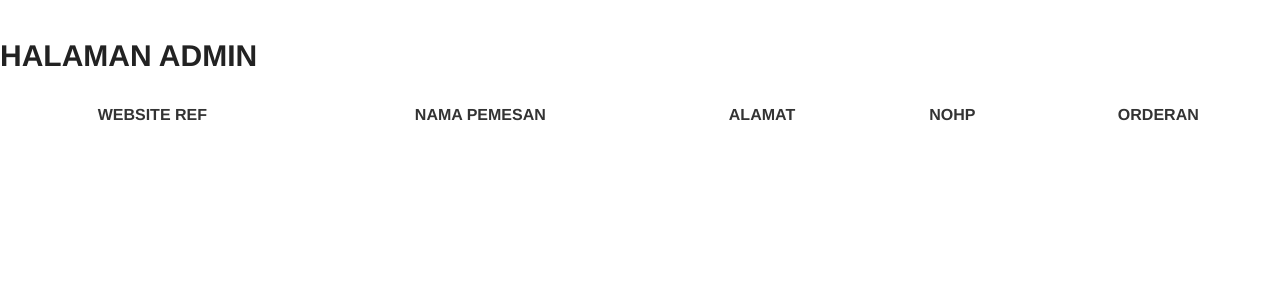
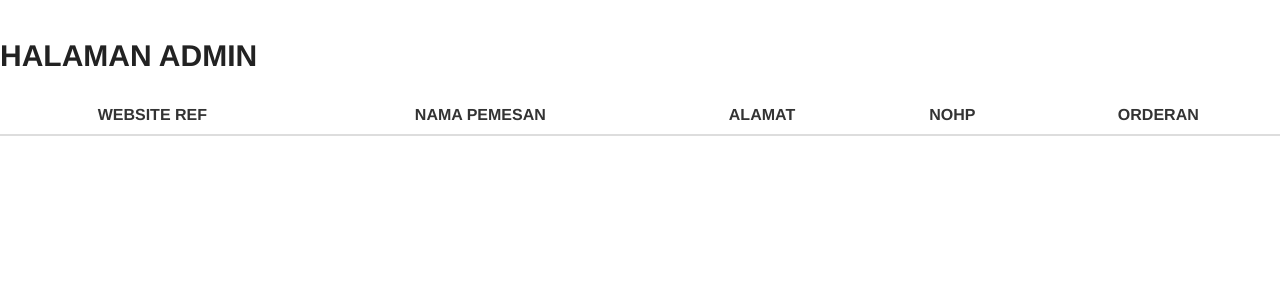
Before and after one commit to kemtol/gemukgagah, a Jekyll site: the page built from laman/admin.html, in a window 1280 px wide. Shown: the top 300 px of the page. Built offline with Jekyll 4.4.1, drawn with Linux system fonts in a browser that asks for light colours; nearby versions of some CDN libraries; comment, search, counter and statistics services are not loaded.

Commit message:
Update admin.html

```diff
--- a/laman/admin.html
+++ b/laman/admin.html
@@ -7,7 +7,7 @@ is_admin: true
 ---
 <style>
   table{font-size:1rem}
-  thead tr th{padding:0.5rem 1rem;font-weight:bold}
+  thead tr th{padding:0.5rem 1rem;font-weight:bold;border-bottom:2px solid #ddd}
   tbody tr td{border-bottom:1px solid #eee;padding:0.5rem 1rem}
 </style>
 <table id="object" width="100%">
```
